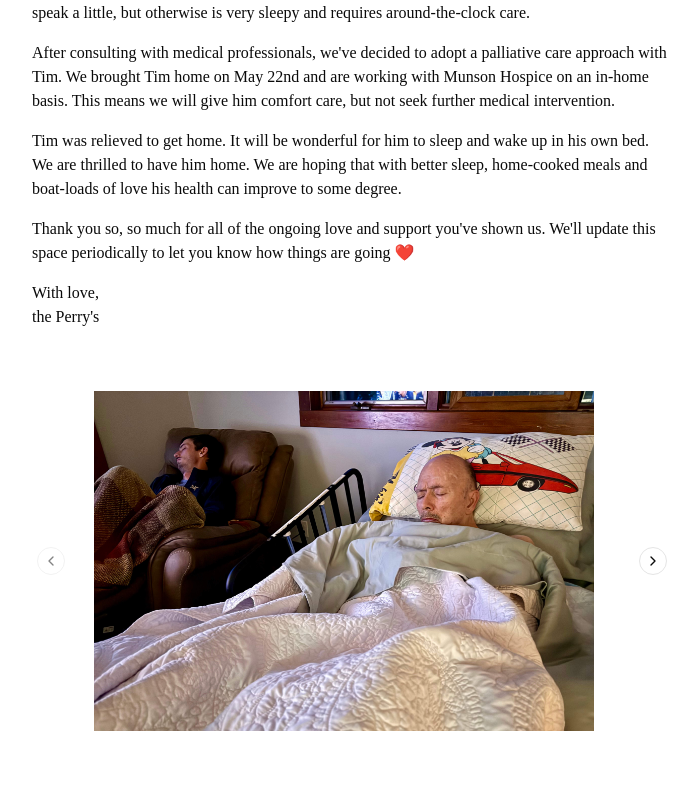
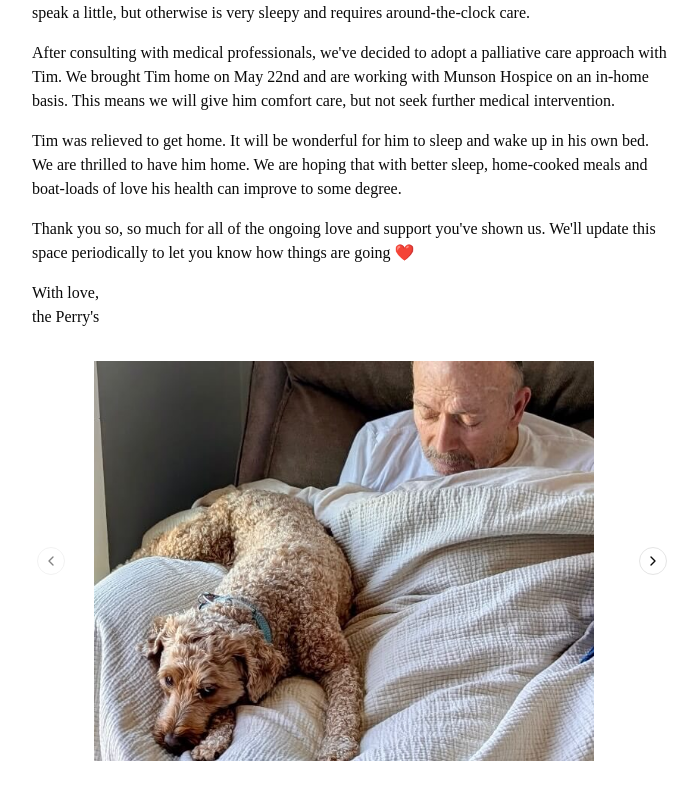
Before and after one commit to evmaperry/timSite, a Next.js app: page / in a window 1280 px wide. Shown: the part 419-1218 px from the top of the page, without its empty margins (288-986 px from the left). Built offline with nearby package versions, Linux system fonts and the light colour scheme.

Commit message:
reorder images

```diff
--- a/app/page.tsx
+++ b/app/page.tsx
@@ -67,7 +67,7 @@ export default function Home() {
             </div>
             <Carousel className={'flex relative h-100 w-2/3 sm:w-5/6 mx-auto mt-4'}>
               <CarouselContent className={'h-full w-full'}>
-                {[evanAndTim, sunnyAndTim].map((image, index) => {
+                {[ sunnyAndTim,evanAndTim,].map((image, index) => {
                   return (
                     <CarouselItem
                       key={`photo-${index}`}
```
